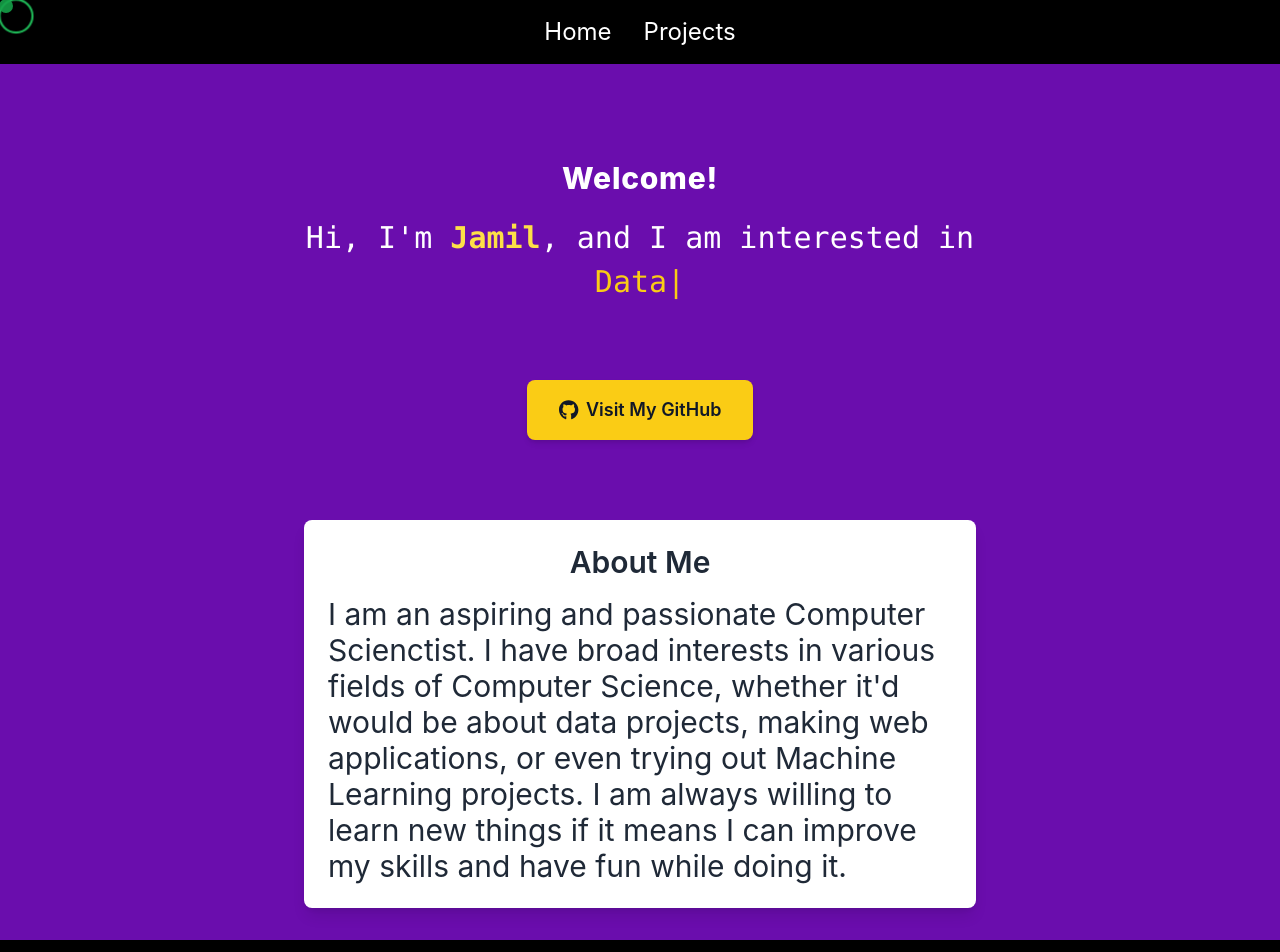
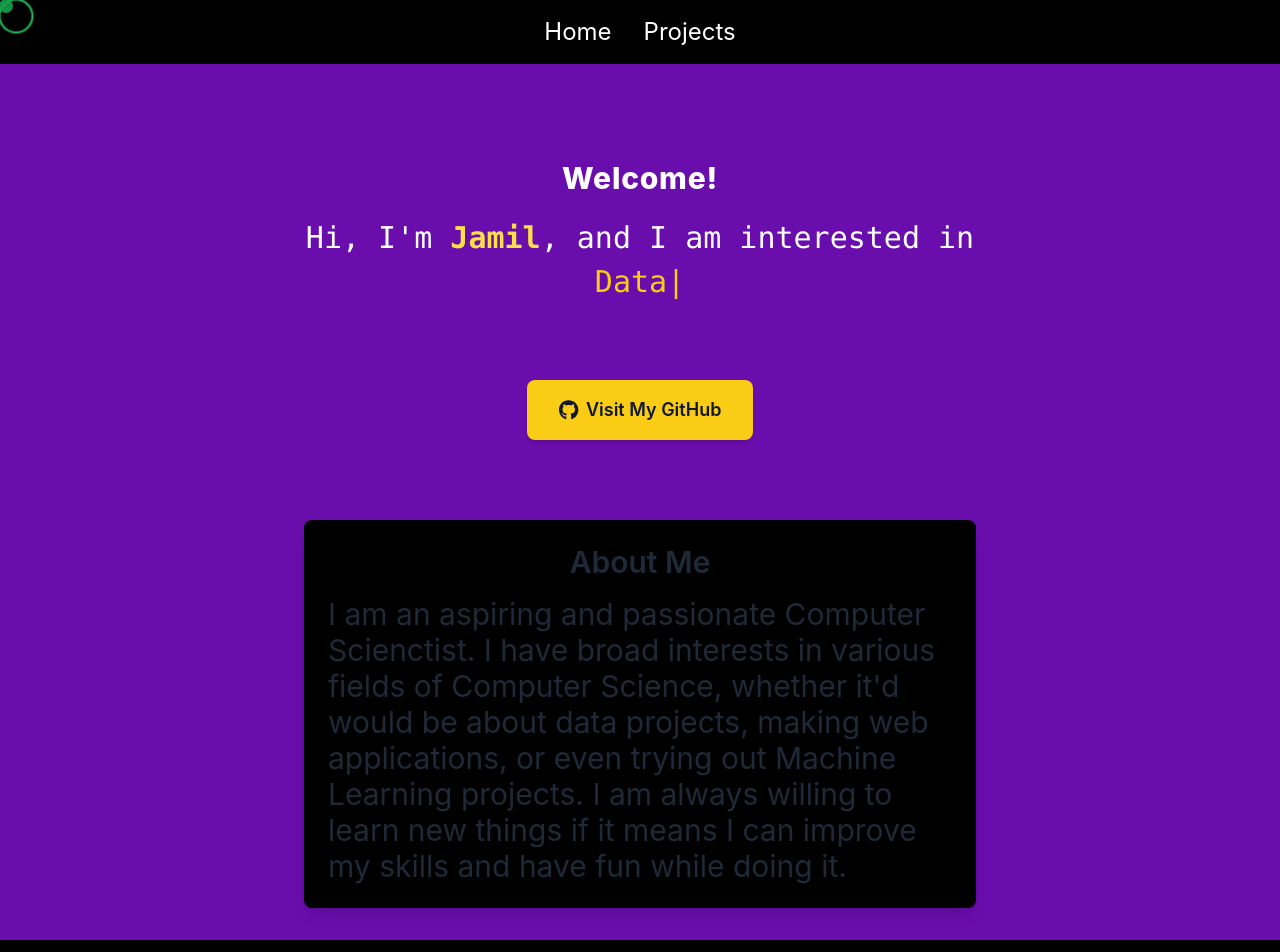
Before and after one commit to Jamil-Hassan86/jamil-hassan86.github.io, a React (Create React App) app: page /#/ in a window 1280 px wide. Shown: the top 952 px of the page. Built offline with nearby package versions, Linux system fonts and the light colour scheme.

Commit message:
changing the colours of the about section

```diff
--- a/src/pages/Home.js
+++ b/src/pages/Home.js
@@ -66,7 +66,7 @@ const Home = () => {
       </div>
 
       <div className="mt-20 flex flex-col items-center space-y-6">
-        <div className="bg-white text-gray-800 rounded-lg shadow-lg p-6 w-full max-w-2xl transform transition-transform hover:scale-105 hover:shadow-xl glow-effect">
+        <div className="bg-black text-gray-800 rounded-lg shadow-lg p-6 w-full max-w-2xl transform transition-transform hover:scale-105 hover:shadow-xl glow-effect">
           <h2 className="text-3xl font-semibold mb-4 text-center text-xl sm:text-2xl md:text-3xl">
             About Me
           </h2>
```
